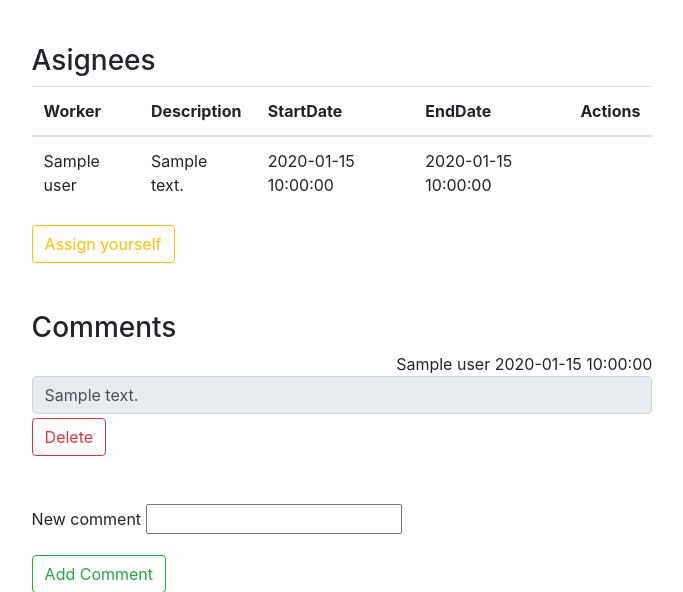
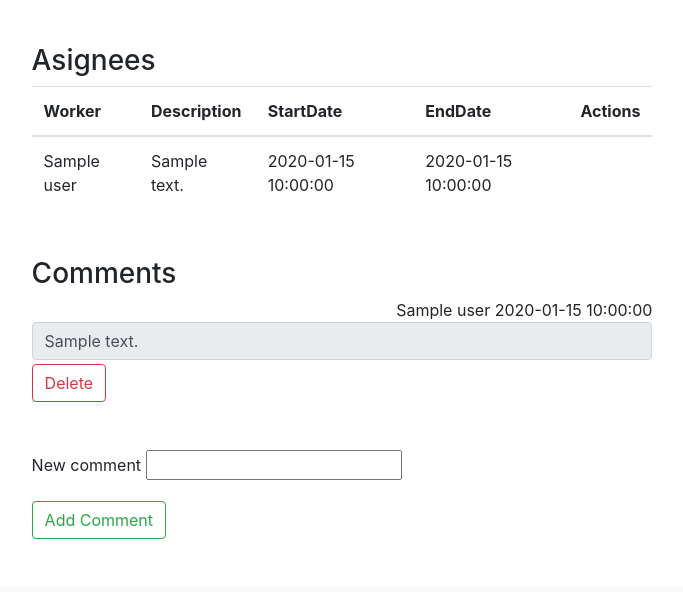
Before and after one commit to CoToDo/CoToDo, a Symfony app: template templates/task/show.html.twig in a window 1280 px wide. Shown: the part 538-1130 px from the top of the page, without its empty margins (298-981 px from the left). After the commit the page ends 1077 px from the top, so only its background shows below. Run offline with Twig, Linux system fonts and the light colour scheme; the template is opened without the code that fills it: most values are stand-ins (such as "Sample title", 1, 10 or a date in 2020); form fields are guessed from the names that the template uses; some libraries are stand-ins or nearby versions.

Commit message:
User can assing himself just when he is not assigned, showing buttons

```diff
--- a/src/Controller/WorkController.php
+++ b/src/Controller/WorkController.php
@@ -161,7 +161,7 @@ class WorkController extends Controller
     /**
      * @Route("/{id}/assign", name="work_assign_yourself", methods="GET|POST")
      * @Security("has_role('ROLE_USER')")
-     * @Security("task.getProject().getTeam().isAdmin(user)")
+     * @Security("task.getProject().getTeam().isMember(user)")
      */
     public function assignYourself(Request $request, Task $task): Response
     {
--- a/templates/project/show.html.twig
+++ b/templates/project/show.html.twig
@@ -57,7 +57,9 @@
                                 <a class="btn btn-warning" href="{{ path('work_new', {'id': task.id}) }}">Assign</a>
                             {% endif %}
 
-                            <a class="btn btn-outline-warning" href="{{ path('work_assign_yourself', {'id': task.id}) }}">Assign yourself</a>
+                            {% if not task.userSet(userRole)%}
+                                <a class="btn btn-outline-warning" href="{{ path('work_assign_yourself', {'id': task.id}) }}">Assign yourself</a>
+                            {% endif %}
 
                             {% if task.completionDate is null and (team.admin(userRole) or team.leader(userRole)) %}
                                 <a class="btn btn-outline-success" href="{{ path('project_task_complete', {'idp': project.id, 'id': task.id}) }}">Complete task</a>
--- a/templates/task/show.html.twig
+++ b/templates/task/show.html.twig
@@ -93,9 +93,13 @@
 
 
             {% if team.admin(userRole) %}
-                <a class="btn btn-outline-warning" href="{{ path('work_new', {'id': task.id}) }}">Assign</a>
+                <a class="btn btn-warning" href="{{ path('work_new', {'id': task.id}) }}">Assign</a>
             {% endif %}
-            <a class="btn btn-outline-warning" href="{{ path('work_assign_yourself', {'id': task.id}) }}">Assign yourself</a>
+
+            {% if not task.userSet(userRole)%}
+                <a class="btn btn-outline-warning" href="{{ path('work_assign_yourself', {'id': task.id}) }}">Assign yourself</a>
+            {% endif %}
+
 
         </div>
 
```
Also changed, not shown: templates/task/index.html.twig (+6 -2 lines).
